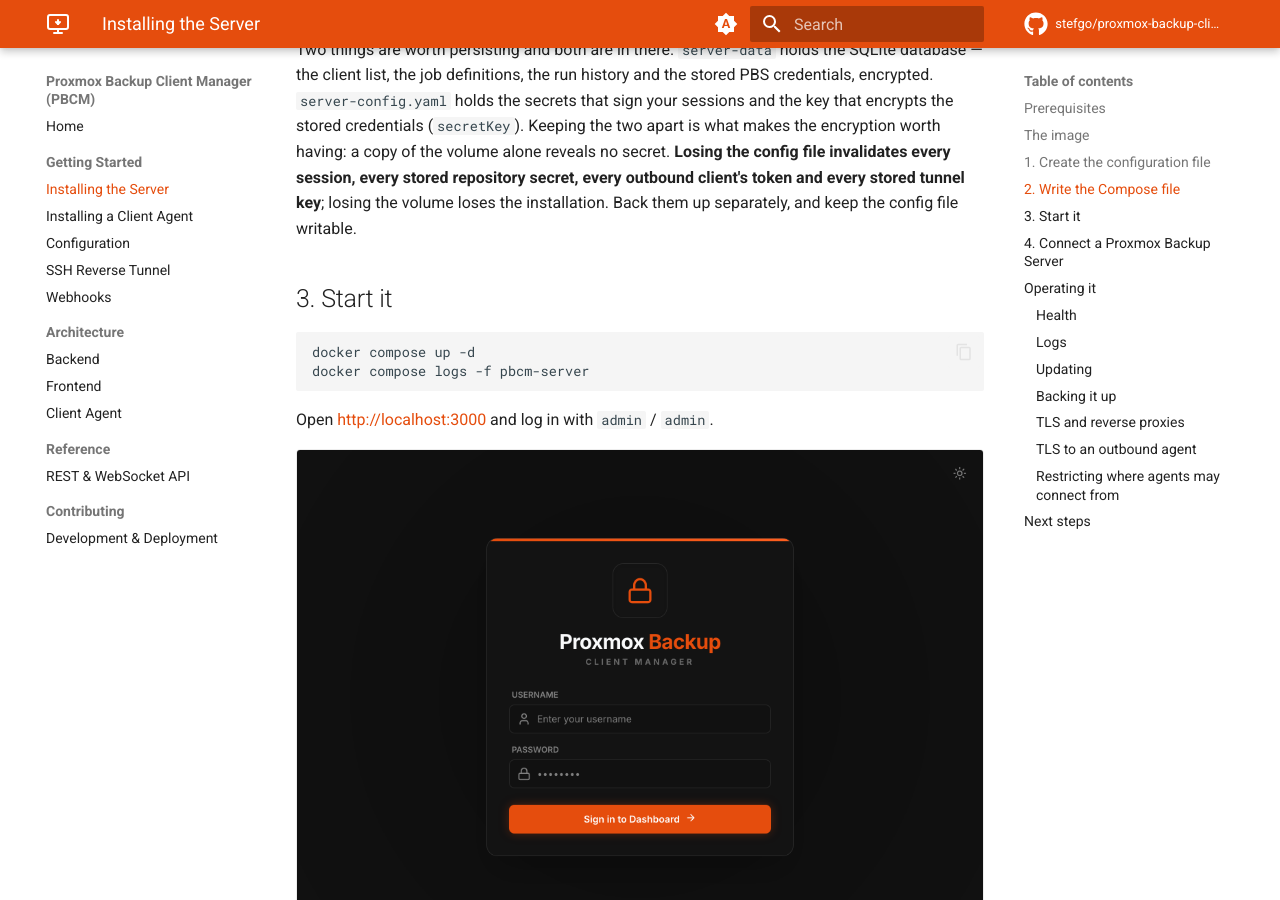
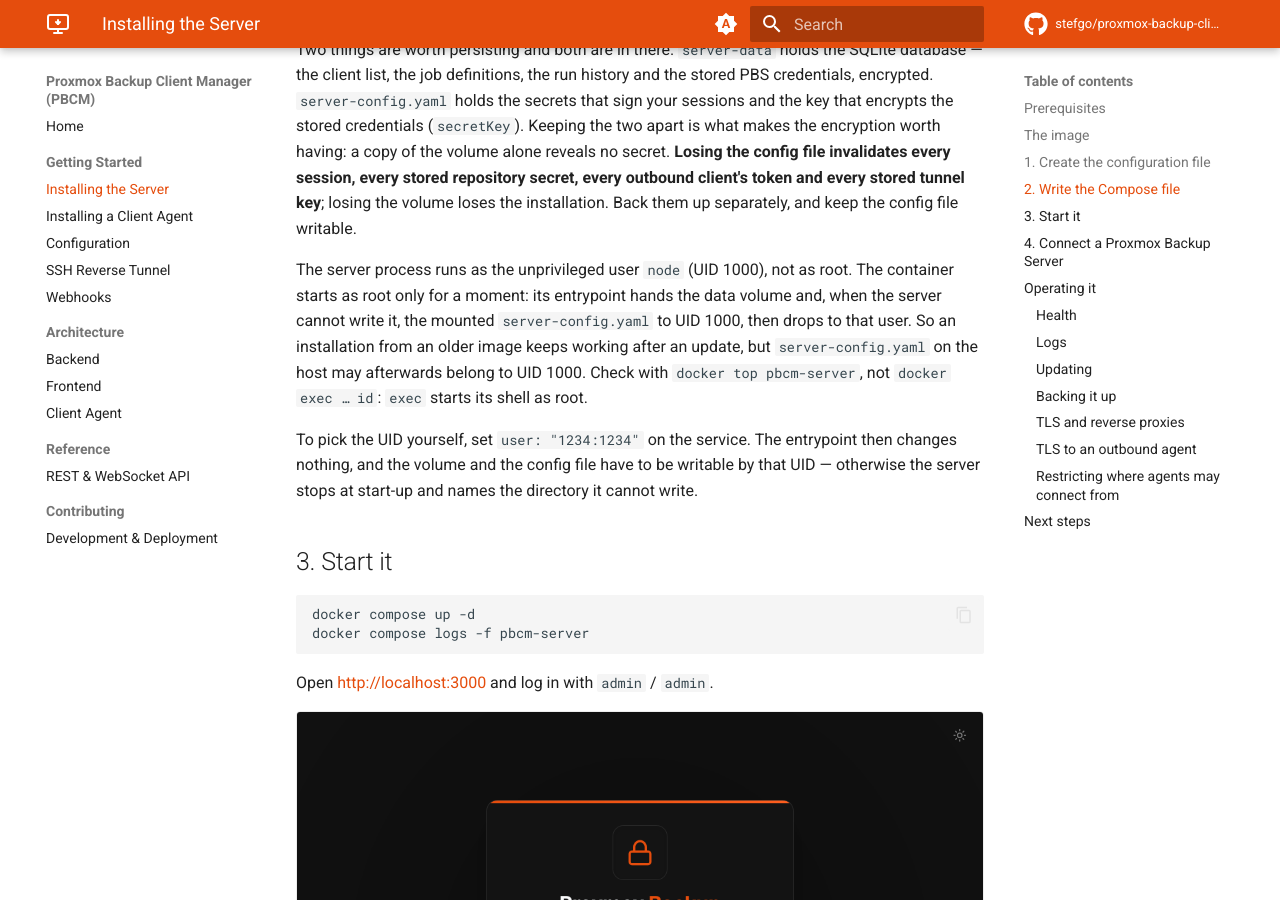
Before and after one commit to stefgo/proxmox-backup-client-manager, an MkDocs documentation site: the page built from docs/install-server.md, in a window 1280 px wide and 900 px high, scrolled down 2148 px. Built offline with MkDocs 1.6.1 and Material for MkDocs 9.7.7, drawn with Linux system fonts in a browser that asks for light colours; comment, search, counter and statistics services are not loaded.

Commit message:
fix(docker): Run the server process as an unprivileged user
The server image ran everything as root. The process now runs as `node`
(UID 1000). An entrypoint starts as root only to hand the data volume
and, when the server cannot write it, the mounted config.yaml to that
user, then drops privileges with setpriv -- so an installation from an
older image keeps working after the update without manual chown.

Started with its own `user:`, the entrypoint changes nothing, and the
server stops at start-up naming the data directory it cannot write
instead of failing later with SQLite's read-only error.

The client images stay root on purpose: a backup reads files of any
owner and a restore sets owners back; the mounts are what limit them.

Co-Authored-By: Claude Opus 5.5 <noreply@anthropic.com>

```diff
--- a/compose.yaml
+++ b/compose.yaml
@@ -18,6 +18,8 @@ services:
       # Persist SQLite database and other data
       - server-data:/app/server/backend/data
       # Persist configuration (ensure this file exists or is created)
+      # The server runs as UID 1000; the entrypoint hands both paths to that user if it
+      # cannot write them, so the file may belong to UID 1000 on the host afterwards.
       - ./server-config.yaml:/app/server/config.yaml
     restart: unless-stopped
     environment:
--- a/docs/install-server.md
+++ b/docs/install-server.md
@@ -89,6 +89,17 @@ what makes the encryption worth having: a copy of the volume alone reveals no se
 the config file invalidates every session, every stored repository secret, every outbound
 client's token and every stored tunnel key**; losing the volume loses the installation.
 Back them up separately, and keep the config file writable.
+
+The server process runs as the unprivileged user `node` (UID 1000), not as root. The
+container starts as root only for a moment: its entrypoint hands the data volume and, when
+the server cannot write it, the mounted `server-config.yaml` to UID 1000, then drops to
+that user. So an installation from an older image keeps working after an update, but
+`server-config.yaml` on the host may afterwards belong to UID 1000. Check with
+`docker top pbcm-server`, not `docker exec … id`: `exec` starts its shell as root.
+
+To pick the UID yourself, set `user: "1234:1234"` on the service. The entrypoint then
+changes nothing, and the volume and the config file have to be writable by that UID —
+otherwise the server stops at start-up and names the directory it cannot write.
 
 ## 3. Start it
 
```
Also changed, not shown: docs/install-client.md (+4 -0 lines), 3 other files.
